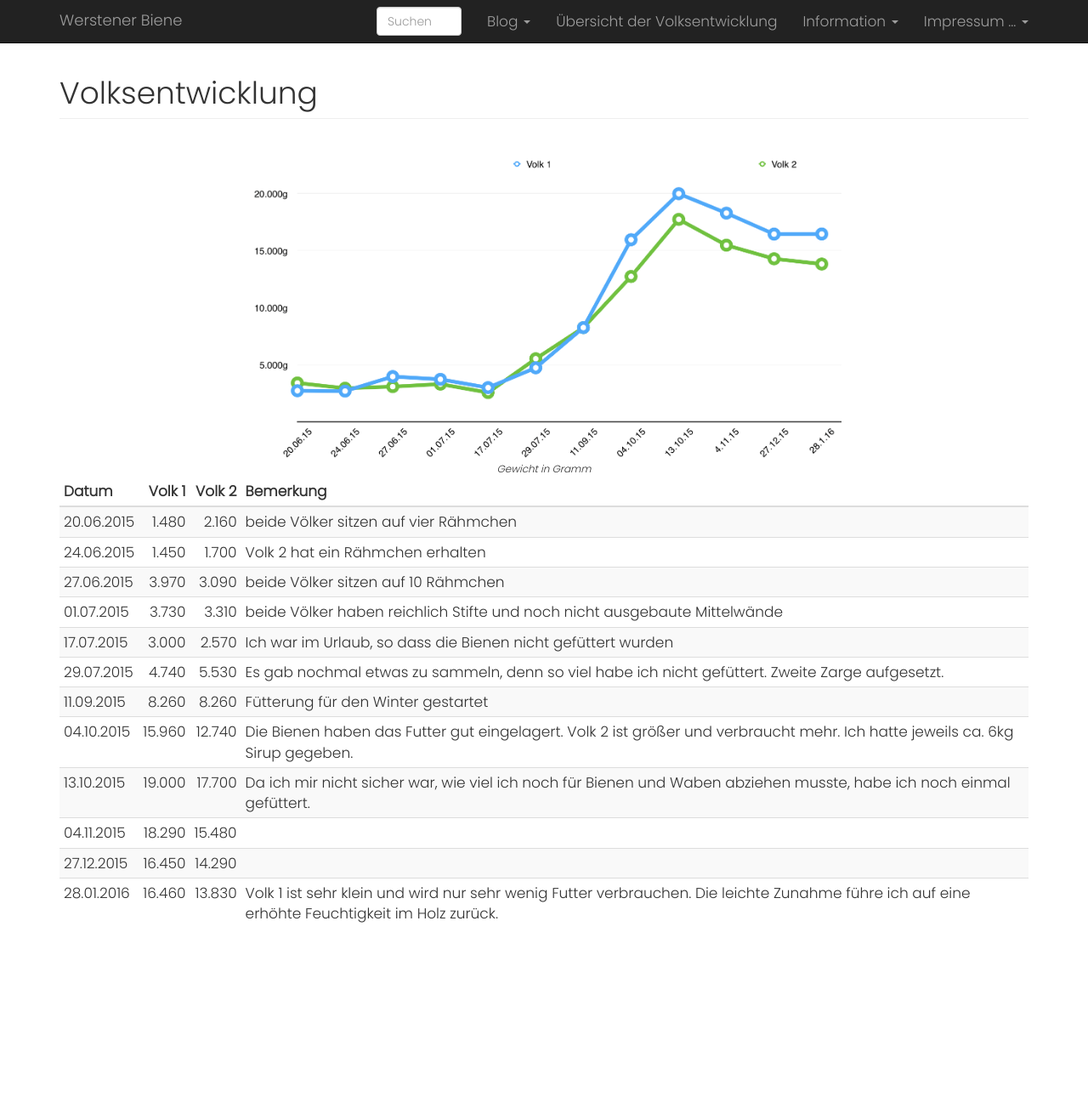
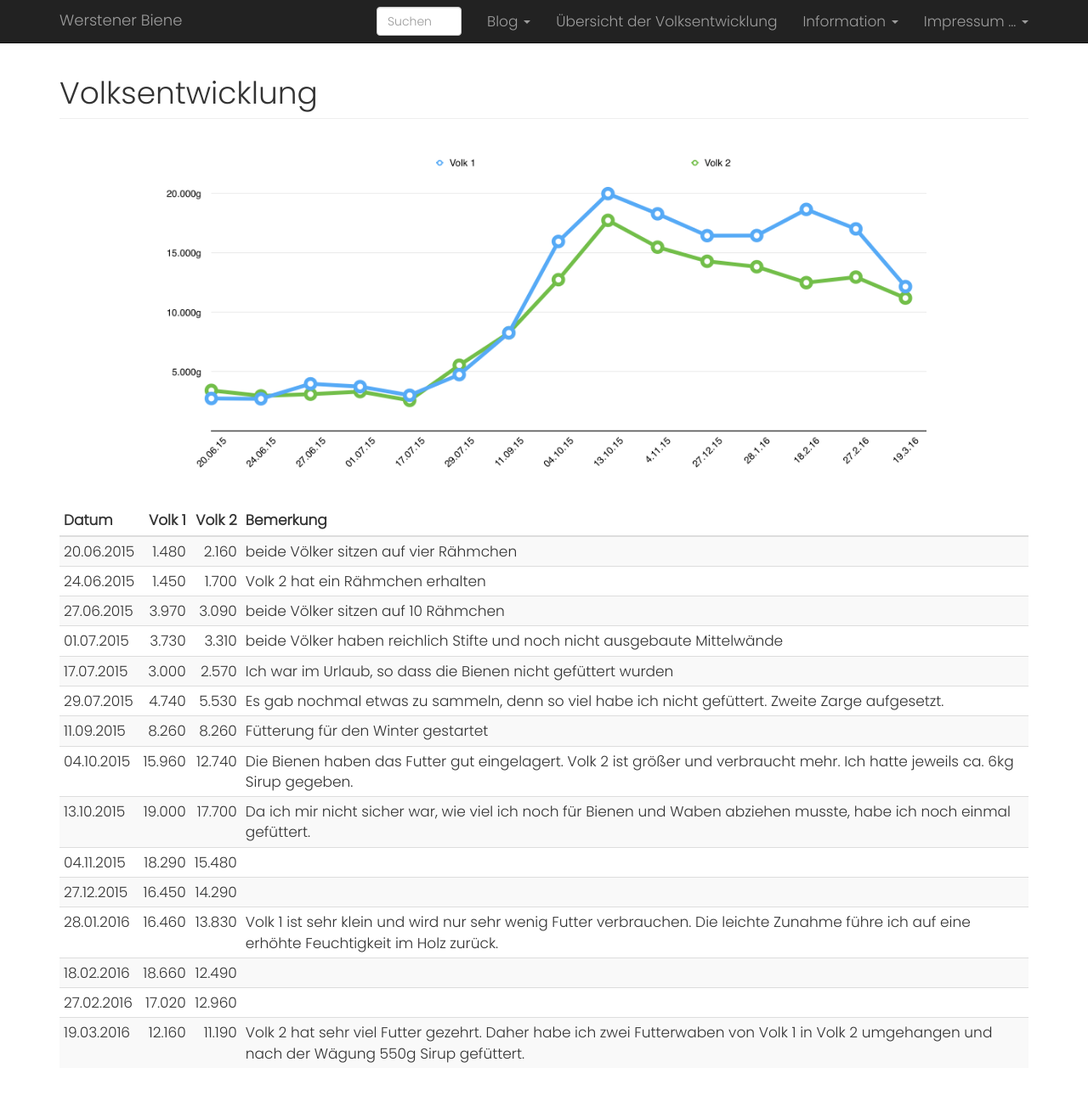
Before and after one commit to chkania/werstener-biene, a Jekyll site: the page built from volksentwicklung/index.md, in a window 1280 px wide and 1357 px high. Shown: the top 1290 px of the window at 85% size. Built offline with Jekyll 4.4.1, drawn with Linux system fonts in a browser that asks for light colours; comment, search, counter and statistics services are not loaded.

Commit message:
numbers updated

```diff
--- a/volksentwicklung/index.md
+++ b/volksentwicklung/index.md
@@ -7,7 +7,8 @@ printpage: false
 nosocial: true
 ---
 
- <div class="imagecenter" style="max-width:700px;"><img class="img-responsive img-rounded" src="/volksentwicklung/volksentwicklung.png" alt="Volksentwicklung in Gramm" />Gewicht in Gramm</div>
+ <div class="imagecenter" style="max-width:900px;"><img class="img-responsive img-rounded" src="/volksentwicklung/volksentwicklung.png" alt="Völkergewicht" /></div>
+ <br />
 
 |Datum       | Volk 1 | Volk 2 | Bemerkung |
 |------------|-------:|-------:|:----------|
@@ -22,5 +23,8 @@ nosocial: true
 | 13.10.2015 | 19.000 | 17.700 | Da ich mir nicht sicher war, wie viel ich noch für Bienen und Waben abziehen musste, habe ich noch einmal gefüttert. |
 | 04.11.2015 | 18.290 | 15.480 | |
 | 27.12.2015 | 16.450 | 14.290 | |
-| 28.01.2016 | 16.460 | 13.830 | Volk 1 ist sehr klein und wird nur sehr wenig Futter verbrauchen. Die leichte Zunahme führe ich auf eine erhöhte Feuchtigkeit im Holz zurück. |
+| 28.01.2016 | 16.460 | 13.830 | Volk 1 ist sehr klein und wird nur sehr wenig Futter verbrauchen. Die leichte Zunahme führe ich auf eine erhöhte Feuchtigkeit im Holz zurück.|
+| 18.02.2016 | 18.660 | 12.490 | |
+| 27.02.2016 | 17.020 | 12.960 | |
+| 19.03.2016 | 12.160 | 11.190 | Volk 2 hat sehr viel Futter gezehrt. Daher habe ich zwei Futterwaben von Volk 1 in Volk 2 umgehangen und nach der Wägung 550g Sirup gefüttert. |
 {: class="table table-striped table-condensed table-responsive"}
```
Also changed, not shown: volksentwicklung/volksentwicklung.png.
